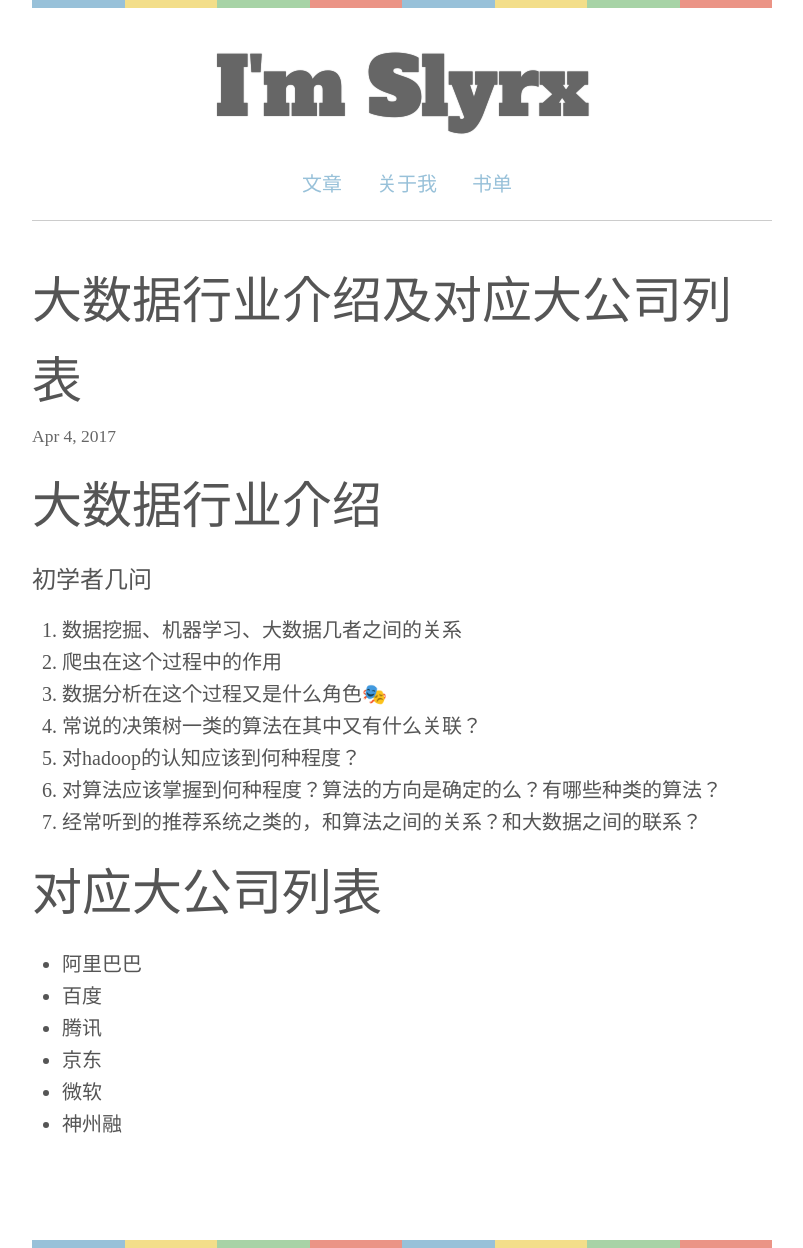
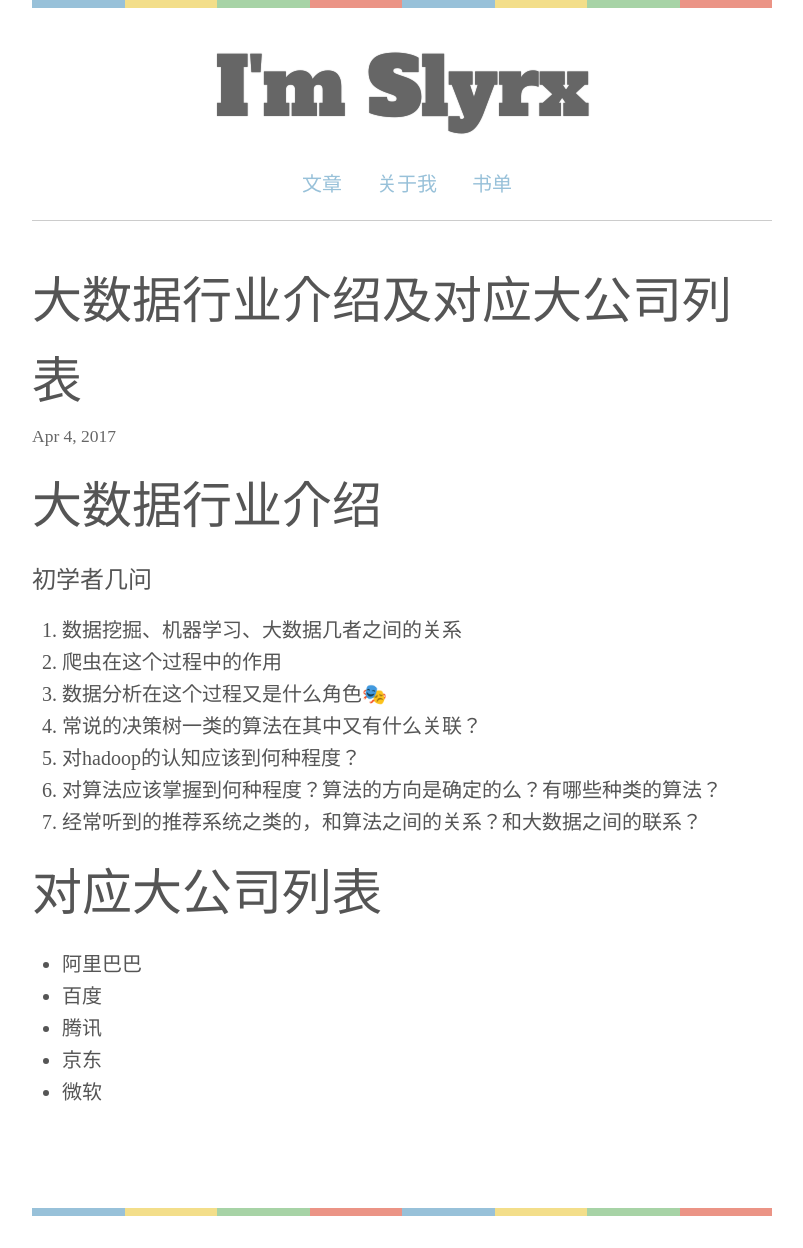
Before and after one commit to slyrx/blog, a Jekyll site: the page built from _posts/2017-4-4-大数据行业了解.md, in a window 1280 px wide. Shown: the whole page, without its empty margins (238-1041 px from the left). Built offline with Jekyll 4.4.1, drawn with Linux system fonts in a browser that asks for light colours; some web fonts are replaced; comment, search, counter and statistics services are not loaded; after the commit the page ends 1216 px from its top, so only the background shows below that.

Commit message:
Update 2017-4-4-大数据行业了解.md

```diff
--- a/_posts/2017-4-4-大数据行业了解.md
+++ b/_posts/2017-4-4-大数据行业了解.md
@@ -19,4 +19,3 @@ title: 大数据行业介绍及对应大公司列表
 * 腾讯
 * 京东
 * 微软
-* 神州融
```
